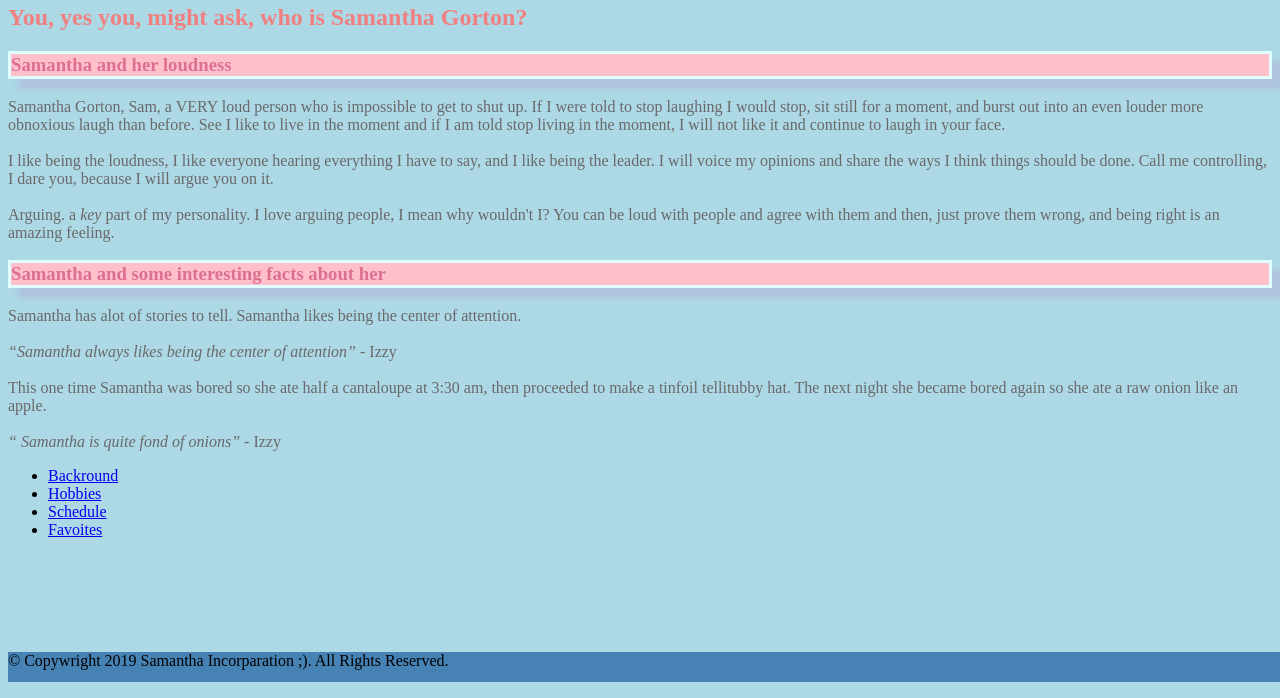
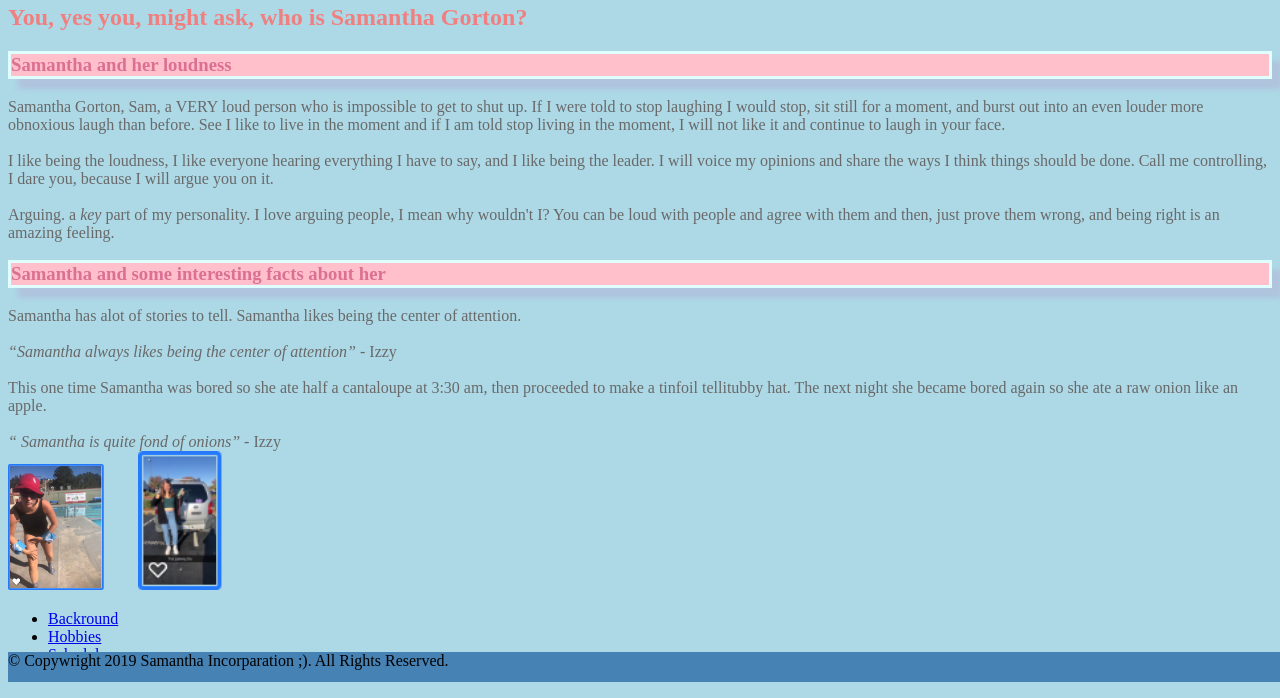
Before and after one commit to SamanhaGorton/samantha_gorton_website, a plain HTML site: page Index.html in a window 1280 px wide. Shown: the part 108-806 px from the top of the page. Drawn offline with Linux system fonts and the light colour scheme; files whose address does not match are found by name.

Commit message:
new_images

```diff
--- a/Index.html
+++ b/Index.html
@@ -18,7 +18,8 @@
         <br><q>Samantha always likes being the center of attention</q> - Izzy</br>
         <br>This one time Samantha was bored so she ate half a cantaloupe at 3:30 am, then proceeded to make a tinfoil tellitubby hat. The next night she became bored again so she ate a raw onion like an apple.</br>
         <br><q> Samantha is quite fond of onions</q> - Izzy</br>
-
+  <img class=img1 src="images/me_on_the_pooldeck.png" />
+  <img class=img2 src="images/my_parking.png" />
 </body>
 <nav class="menu">
     <ul>
--- a/Styles/styles.css
+++ b/Styles/styles.css
@@ -24,6 +24,7 @@ h5 {
     color: red;
     background: pink;
     border: 3px dotted red;
+    padding: 3px dotted red;
 }
 p {
     color: dimgray;
@@ -48,3 +49,9 @@ dd {
 .center {
     text-align: center;
 }
+.img1 {
+    width: 10%;
+}
+.img2 {
+    width: 11%;
+}
```
Also changed, not shown: images/me_on_the_pooldeck.png (added), images/my_parking.png (added).
